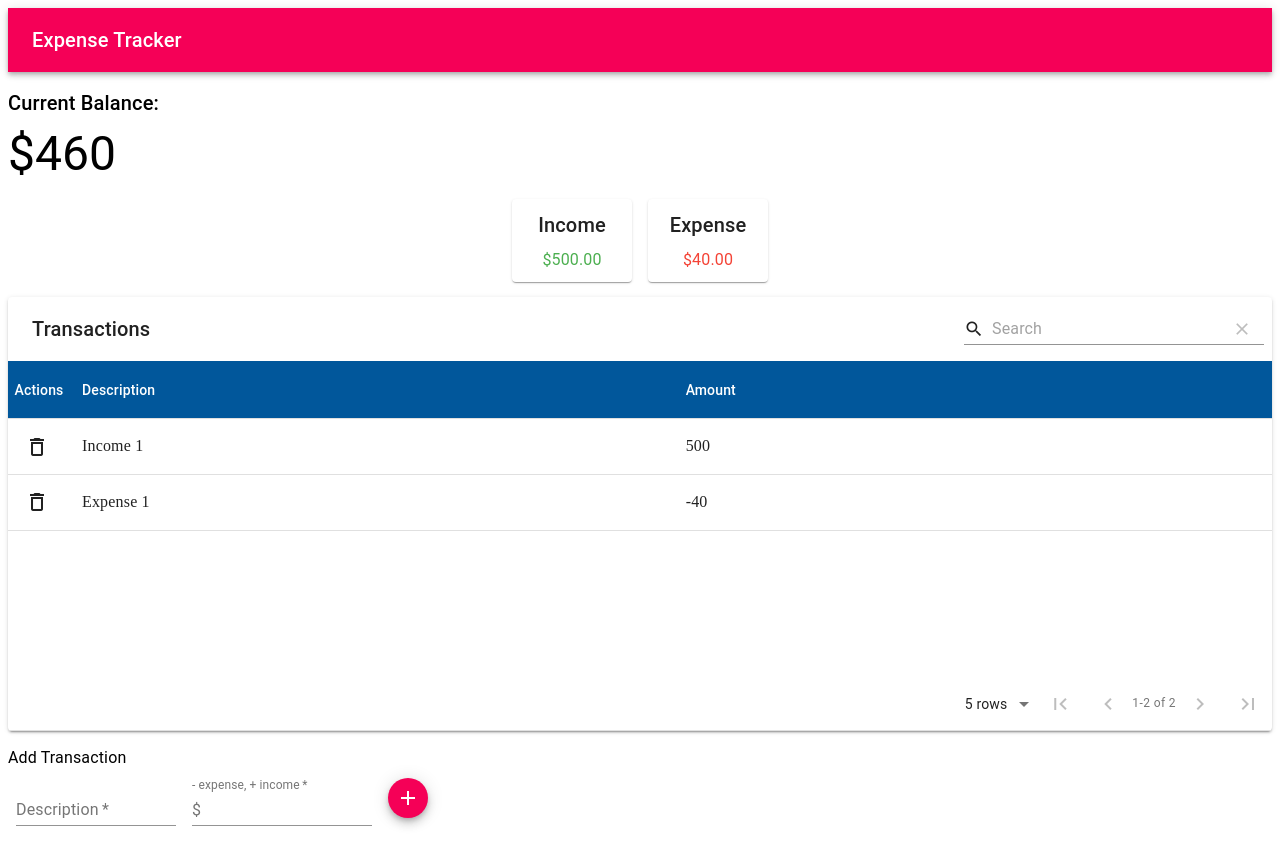
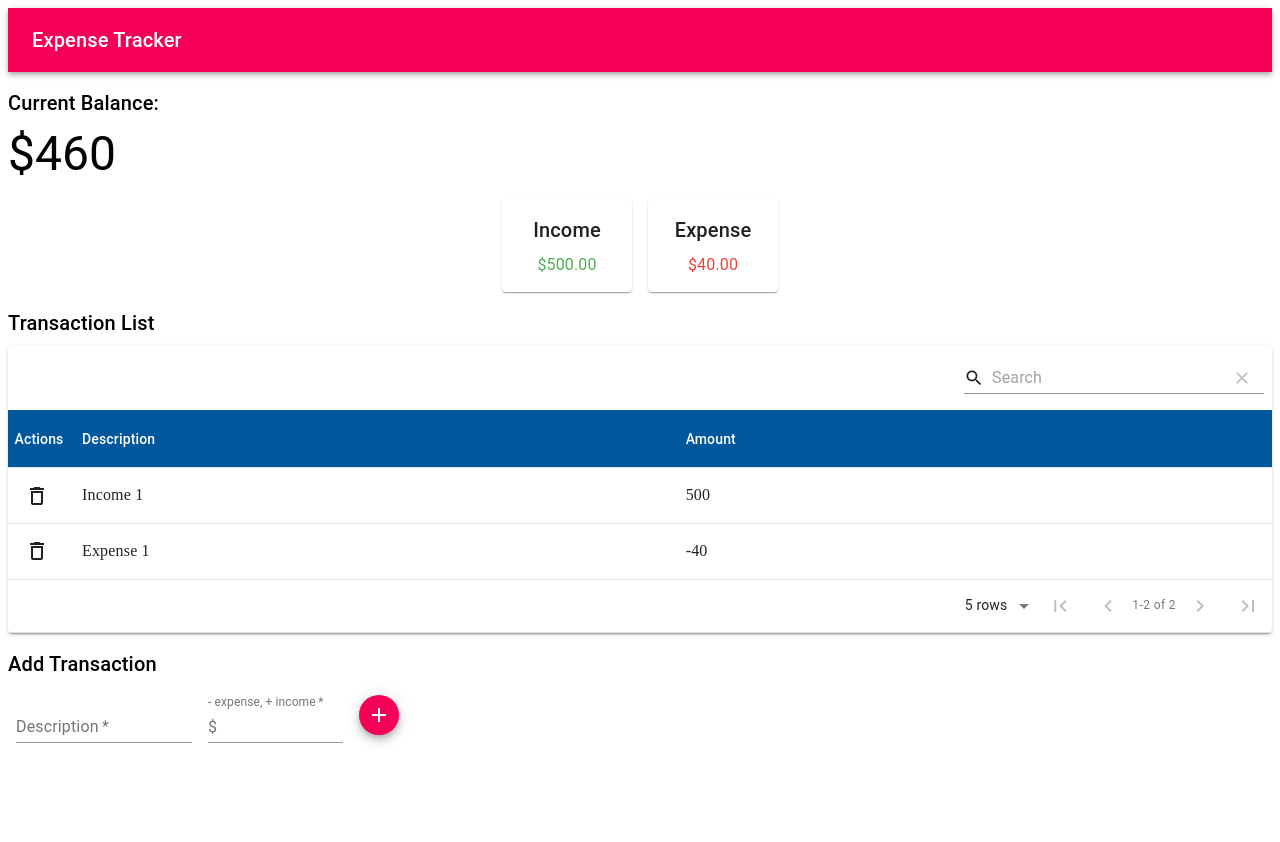
Before and after one commit to hassancode/expense-tracker, a React (Create React App) app: page / in a window 1280 px wide. After the commit the page ends 800 px from the top, so only its background shows below. Built offline with nearby package versions, Linux system fonts and the light colour scheme.

Commit message:
fixed some styling

```diff
--- a/src/components/AccountSummary/AccountSummary.js
+++ b/src/components/AccountSummary/AccountSummary.js
@@ -8,12 +8,12 @@ import { TransactionContext } from '../../contexts/TransactionContext'
 
 const useStyles = makeStyles({
   root: {
-    minWidth: 120,
+    minWidth: 130,
   },
 
   content: {
     textAlign: 'center',
-    padding: '10px !important'
+    padding: '15px !important'
   },
 
   income: {
--- a/src/components/AddTransaction/AddTransaction.js
+++ b/src/components/AddTransaction/AddTransaction.js
@@ -19,7 +19,10 @@ const useStyles = makeStyles((theme) => ({
     margin: theme.spacing(1),
   },
   textField: {
-    width: '20ch',
+    width: '22ch',
+  },
+  amountField: {
+    width: '15ch'
   },
   formControl: {
     margin: theme.spacing(1),
@@ -67,16 +70,16 @@ const AddTransaction = ({ handleAddTransaction }) => {
   return (
 
     <div >
-      <Typography>Add Transaction</Typography>
+      <Typography variant="h6" gutterBottom>Add Transaction</Typography>
       <form onSubmit={onSubmit} className={classes.root}>
         <FormControl className={classes.formControl}>
           <TextField id="standard-basic" label="Description" value={description} onChange={handleDescriptionChange} className={classes.textField} required />
         </FormControl>
         <FormControl className={classes.margin} error={error} required>
-          <InputLabel htmlFor="standard-adornment-amount">- expense, + income</InputLabel>
+          <InputLabel htmlFor="standard-adornment-amount" className={classes.textField}>- expense, + income</InputLabel>
           <Input
             id="standard-adornment-amount"
-            className={classes.textField}
+            className={classes.amountField}
             onChange={handleAmountChange('amount')}
             value={amount}
             startAdornment={<InputAdornment position="start">$</InputAdornment>}
--- a/src/components/TransactionList/TransactionList.js
+++ b/src/components/TransactionList/TransactionList.js
@@ -2,6 +2,7 @@ import React, { useContext } from 'react'
 import MaterialTable from 'material-table';
 import { TransactionContext } from '../../contexts/TransactionContext';
 import { makeStyles } from '@material-ui/core/styles';
+import { Typography } from '@material-ui/core';
 
 const useStyles = makeStyles({
     container: {
@@ -21,8 +22,9 @@ export const TransactionList = () => {
     return (
 
         <div className={classes.container}>
+            <Typography variant="h6" gutterBottom>Transaction List</Typography>
             <MaterialTable
-                title="Transactions"
+            title=''
                 columns={columns}
                 data={transactions}
                 editable={{
@@ -39,7 +41,8 @@ export const TransactionList = () => {
                     headerStyle: {
                         backgroundColor: '#01579b',
                         color: '#FFF'
-                    }
+                    },
+                    emptyRowsWhenPaging: false
                 }}
             >
             </MaterialTable>
```
